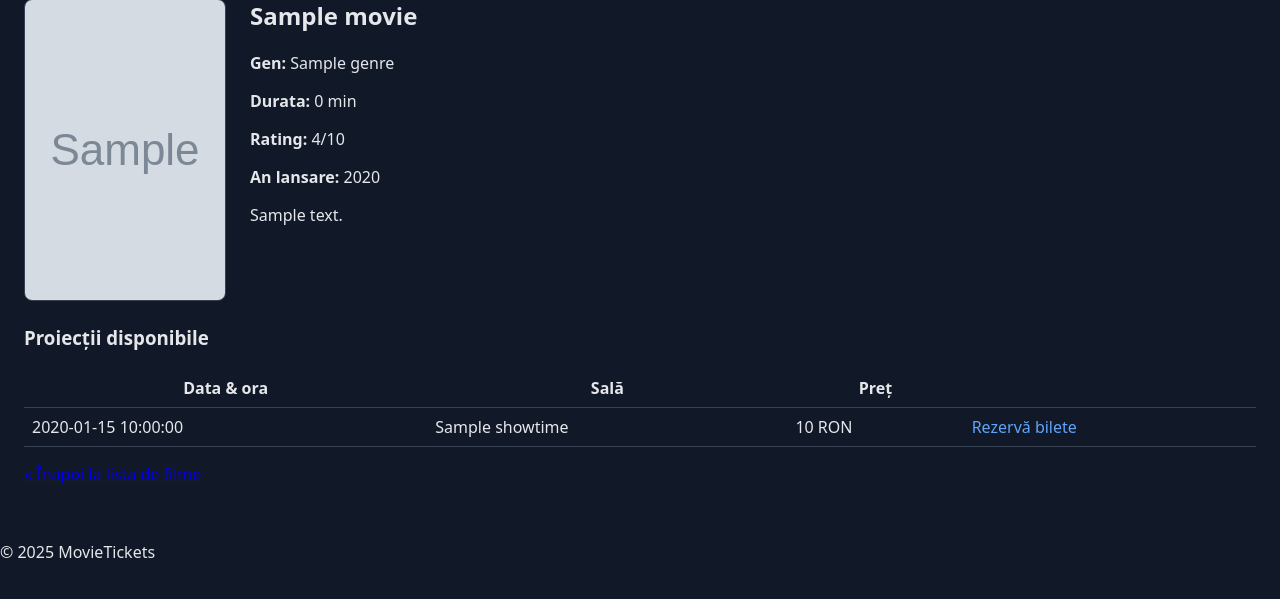
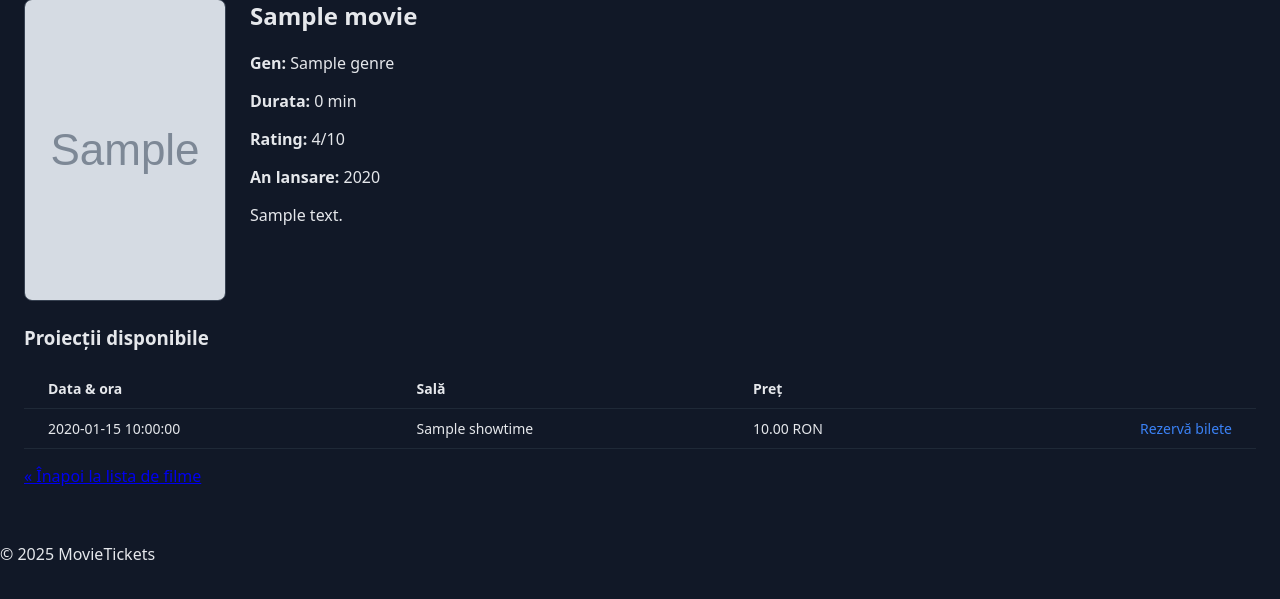
Before and after one commit to andreirobert04/MovieTickets, a PHP site: template app/views/movie/show.php in a window 1280 px wide. Shown: the part 85-684 px from the top of the page. Run offline with PHP 8.4, Linux system fonts and the light colour scheme; the template is opened without the code that fills it: most values are stand-ins (such as "Sample title", 1, 10 or a date in 2020); grey boxes marked "Sample" are stand-in pictures.

Commit message:
Improved showtimes table layout and alignment in movie details page

```diff
--- a/app/views/movie/show.php
+++ b/app/views/movie/show.php
@@ -30,25 +30,23 @@
 
 <h3>Proiecții disponibile</h3>
 
-<?php if (empty($showtimes)): ?>
-    <p>Momentan nu există proiecții programate pentru acest film.</p>
-<?php else: ?>
+<?php if (!empty($showtimes)): ?>
     <table class="showtimes-table">
         <thead>
-        <tr>
-            <th>Data & ora</th>
-            <th>Sală</th>
-            <th>Preț</th>
-            <th></th>
-        </tr>
+            <tr>
+                <th>Data & ora</th>
+                <th>Sală</th>
+                <th>Preț</th>
+                <th></th> <!-- coloană pentru buton -->
+            </tr>
         </thead>
         <tbody>
         <?php foreach ($showtimes as $st): ?>
             <tr>
                 <td><?php echo htmlspecialchars($st['start_time']); ?></td>
                 <td><?php echo htmlspecialchars($st['hall_name']); ?></td>
-                <td><?php echo htmlspecialchars($st['price']); ?> RON</td>
-                <td>
+                <td><?php echo number_format($st['price'], 2); ?> RON</td>
+                <td class="actions">
                     <a href="/?controller=reservation&action=selectSeats&showtime_id=<?php echo (int)$st['id']; ?>">
                         Rezervă bilete
                     </a>
@@ -57,6 +55,8 @@
         <?php endforeach; ?>
         </tbody>
     </table>
+<?php else: ?>
+    <p>Nu există proiecții disponibile pentru acest film.</p>
 <?php endif; ?>
 
 <p>
--- a/public/css/main.css
+++ b/public/css/main.css
@@ -75,19 +75,40 @@ main {
 .showtimes-table {
     width: 100%;
     border-collapse: collapse;
-    margin-top: 12px;
+    margin-top: 16px;
+    font-size: 14px;
 }
 
 .showtimes-table th,
 .showtimes-table td {
-    padding: 8px;
-    border-bottom: 1px solid #374151;
+    padding: 10px 24px;
+    border-bottom: 1px solid #1f2937;
+    text-align: left;
 }
 
-.showtimes-table a {
-    color: #60a5fa;
+.showtimes-table thead th {
+    font-weight: 600;
+    color: #e5e7eb;
+}
+
+.showtimes-table tbody tr:hover {
+    background-color: #111827;
+}
+
+.showtimes-table td.actions {
+    text-align: right;
+}
+
+.showtimes-table td.actions a {
+    color: #3b82f6;
+    font-weight: 500;
     text-decoration: none;
 }
+
+.showtimes-table td.actions a:hover {
+    text-decoration: underline;
+}
+
 
 .seating-area {
     display: flex;
```
